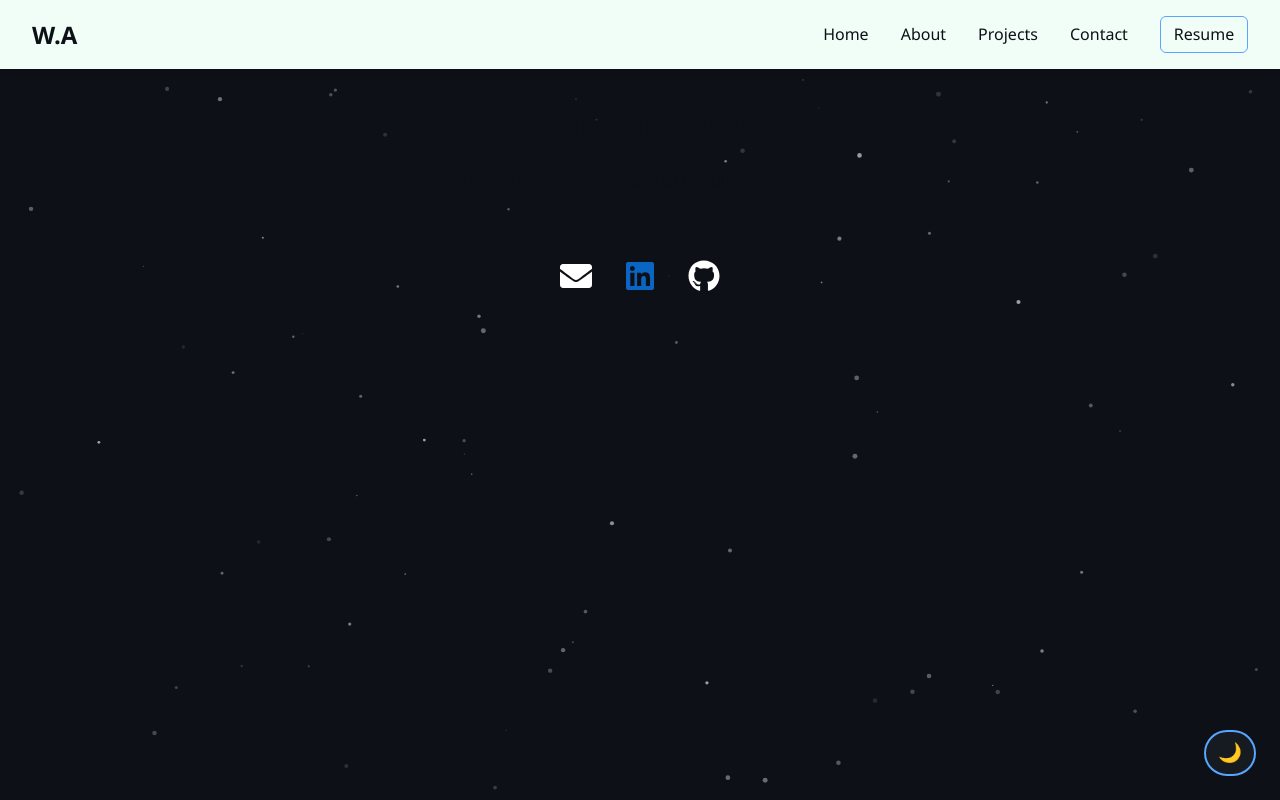
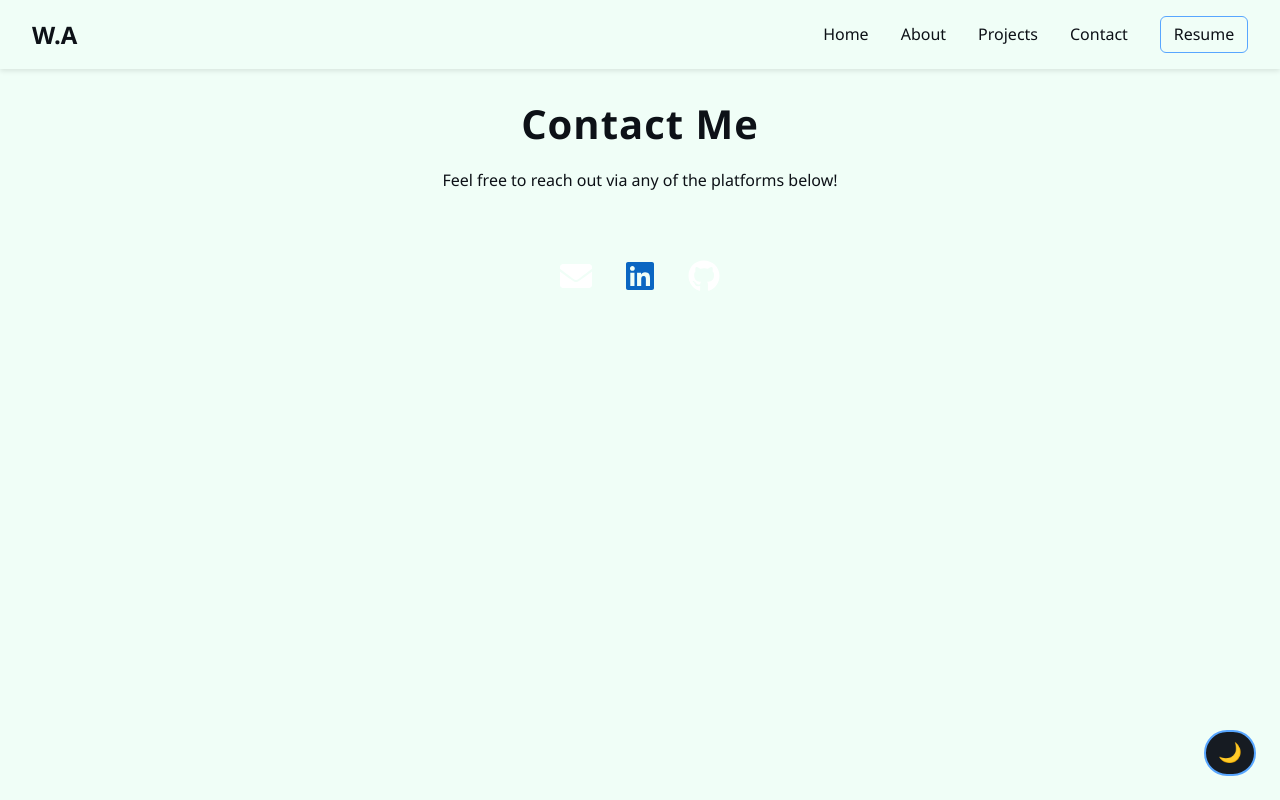
Before and after one commit to waleed199c/Portfolio, a React (Vite) app: page /contact in a window 1280 px wide. Built offline with nearby package versions, Linux system fonts and the light colour scheme.

Commit message:
Enhance: auto-toggle particles on theme switch using MutationObserver

```diff
--- a/src/App.css
+++ b/src/App.css
@@ -1,15 +1,18 @@
+/* -----------------------------
+   Global Theme Variables
+----------------------------- */
 :root {
   --bg: #0d1117;
   --text: #ffffff;
   --accent: #58a6ff;
-  --card-bg: rgba(13, 17, 23, 0.8); /* dark glassy bg */
+  --card-bg: rgba(13, 17, 23, 0.8);
 }
 
 [data-theme="light"] {
   --bg: #f0fef7;
   --text: #0d1117;
   --accent: #a5ff00;
-  --card-bg: rgba(255, 255, 255, 0.85); /* light glassy bg */
+  --card-bg: rgba(255, 255, 255, 0.85);
 }
 
 [data-theme="dark"] {
@@ -18,6 +21,9 @@
   --accent: #58a6ff;
 }
 
+/* -----------------------------
+   Layout & Page Structure
+----------------------------- */
 .page {
   min-height: 100vh;
   width: 100%;
@@ -28,7 +34,7 @@
   flex-direction: column;
   align-items: center;
   position: relative;
-  z-index: 1;          /* ensure content is above particles */
+  z-index: 1;
 }
 
 .section-title {
@@ -384,88 +390,15 @@ body::before {
   left: 0;
   height: 100%;
   width: 100%;
-  z-index: -1;
+  z-index: -2;
   pointer-events: none;
   animation: starfield 40s linear infinite;
 }
 
-[data-theme="dark"] body::before {
-  background:
-    radial-gradient(circle at 10% 20%, #ffffff 1px, transparent 1px),
-    radial-gradient(circle at 25% 75%, #ffffff 2px, transparent 2px),
-    radial-gradient(circle at 60% 30%, #ffffff 1px, transparent 1px),
-    radial-gradient(circle at 80% 90%, #ffffff 2.5px, transparent 2.5px),
-    radial-gradient(circle at 50% 50%, #ffffff 3px, transparent 3px),
-    radial-gradient(circle at 70% 10%, #ffffff 1.5px, transparent 1.5px),
-    radial-gradient(circle at 90% 40%, #ffffff 1px, transparent 1px),
-    radial-gradient(circle at 15% 60%, #ffffff 1px, transparent 1px),
-    radial-gradient(circle at 35% 85%, #ffffff 1.5px, transparent 1.5px),
-    radial-gradient(circle at 45% 10%, #ffffff 2px, transparent 2px),
-    radial-gradient(circle at 5% 95%, #ffffff 1px, transparent 1px),
-    radial-gradient(circle at 85% 15%, #ffffff 2.5px, transparent 2.5px),
-    radial-gradient(circle at 65% 65%, #ffffff 3px, transparent 3px),
-    radial-gradient(circle at 78% 35%, #ffffff 1.5px, transparent 1.5px);
-  background-repeat: no-repeat;
-  background-size: cover;
-  opacity: 0.12;
-  animation: starfield 40s linear infinite;
-}
-
-[data-theme="light"] body::before {
-  background: linear-gradient(to bottom, #eaffd0, #f0fef7);
-  opacity: 0.4;
-  animation: none;
-}
-
-@keyframes starfield {
-  0% {
-    transform: translateY(0);
-  }
-  100% {
-    transform: translateY(20px);
-  }
-}
-
-[data-theme="dark"] .twinkle-star {
-  position: fixed;
-  border-radius: 50%;
-  background-color: #ffffff;
-  opacity: 0.15;
-  pointer-events: none;
-  z-index: -1;
-  animation: twinkle 3s ease-in-out infinite;
-}
-
-.twinkle1 {
-  top: 30%;
-  left: 20%;
-  width: 6px;
-  height: 6px;
-  animation-delay: 0s;
-}
-
-.twinkle2 {
-  top: 70%;
-  left: 65%;
-  width: 8px;
-  height: 8px;
-  animation-delay: 1.5s;
-}
-
-.twinkle3 {
-  top: 50%;
-  left: 85%;
-  width: 5px;
-  height: 5px;
-  animation-delay: 2.5s;
-}
-
-@keyframes twinkle {
-  0%, 100% { opacity: 0.1; transform: scale(1); }
-  50% { opacity: 0.5; transform: scale(1.5); }
-}
-
-#tsparticles {
+/* -----------------------------
+   Particles Layer Fix (Global)
+----------------------------- */
+#tsparticles canvas {
   position: fixed !important;
   top: 0;
   left: 0;
@@ -474,3 +407,6 @@ body::before {
   z-index: -1 !important;
   pointer-events: none;
 }
+
+/* -----------------------------
+----------------------------- */
--- a/src/components/ParticlesBackground.jsx
+++ b/src/components/ParticlesBackground.jsx
@@ -1,59 +1,70 @@
-import { useCallback } from "react";
+import { useCallback, useEffect, useState } from "react";
 import Particles from "react-tsparticles";
 import { loadSlim } from "tsparticles-slim";
 
 function ParticlesBackground() {
+  const [showParticles, setShowParticles] = useState(false);
+
   const particlesInit = useCallback(async (engine) => {
     await loadSlim(engine);
   }, []);
 
-  const particlesLoaded = useCallback(
-    (container) => console.log(container),
-    []
-  );
+  useEffect(() => {
+  const html = document.documentElement;
+  const observer = new MutationObserver((mutations) => {
+    mutations.forEach((mutation) => {
+      if (
+        mutation.type === "attributes" &&
+        mutation.attributeName === "data-theme"
+      ) {
+        const newTheme = html.getAttribute("data-theme");
+        setShowParticles(newTheme === "dark");
+      }
+    });
+  });
+
+  observer.observe(html, { attributes: true });
+
+  // Set initial state
+  setShowParticles(html.getAttribute("data-theme") === "dark");
+
+  return () => {
+    observer.disconnect();
+  };
+}, []);
+
+  if (!showParticles) return null;
 
   return (
     <Particles
       id="tsparticles"
       init={particlesInit}
-      loaded={particlesLoaded}
       options={{
         fullScreen: { enable: true, zIndex: -1 },
         background: { color: "#0d1117" },
         fpsLimit: 60,
-        interactivity: {
-          events: {
-            onHover: { enable: false },
-            onClick: { enable: false },
-          },
-        },
         particles: {
-          number: {
-            value: 80,
-            density: { enable: true, area: 800 },
-          },
+          number: { value: 100, density: { enable: true, area: 800 } },
           color: { value: "#ffffff" },
           shape: { type: "circle" },
           opacity: {
-            value: 0.6,
+            value: 0.4,
             random: true,
-            anim: { enable: true, speed: 0.5, opacity_min: 0.2, sync: false },
+            anim: { enable: true, speed: 1, opacity_min: 0.1, sync: false },
           },
           size: {
-            value: { min: 0.5, max: 2.5 },
+            value: { min: 1, max: 3 },
             random: true,
           },
           move: {
             enable: true,
-            speed: 0.2,
+            speed: 0.6,
             direction: "none",
             outModes: { default: "bounce" },
           },
-          links: {
-            enable: false, // 👈 disables the connecting lines
-          },
+          links: { enable: false }
         },
-        detectRetina: true,
+        detectRetina: true
       }}
     />
   );
```
